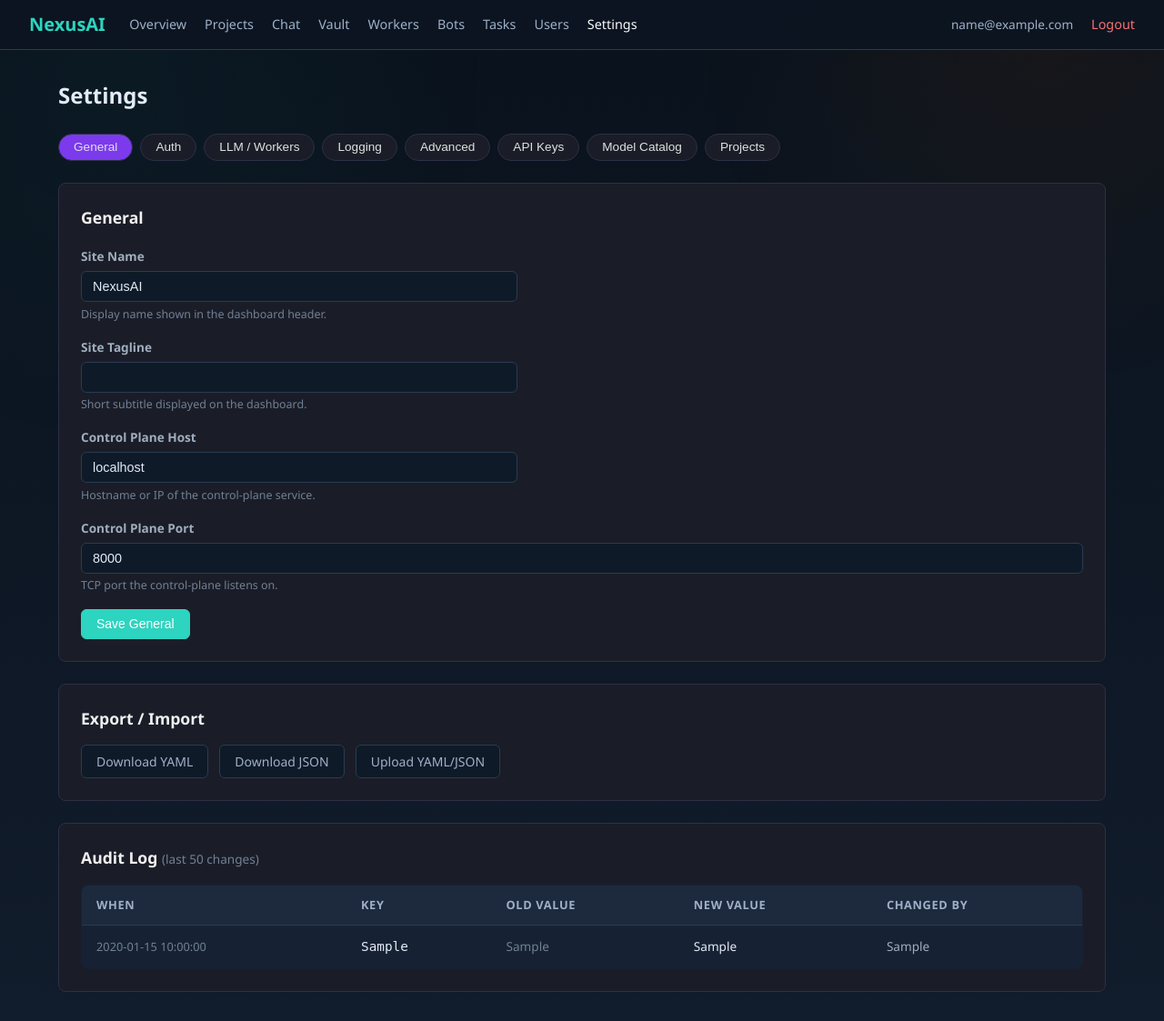
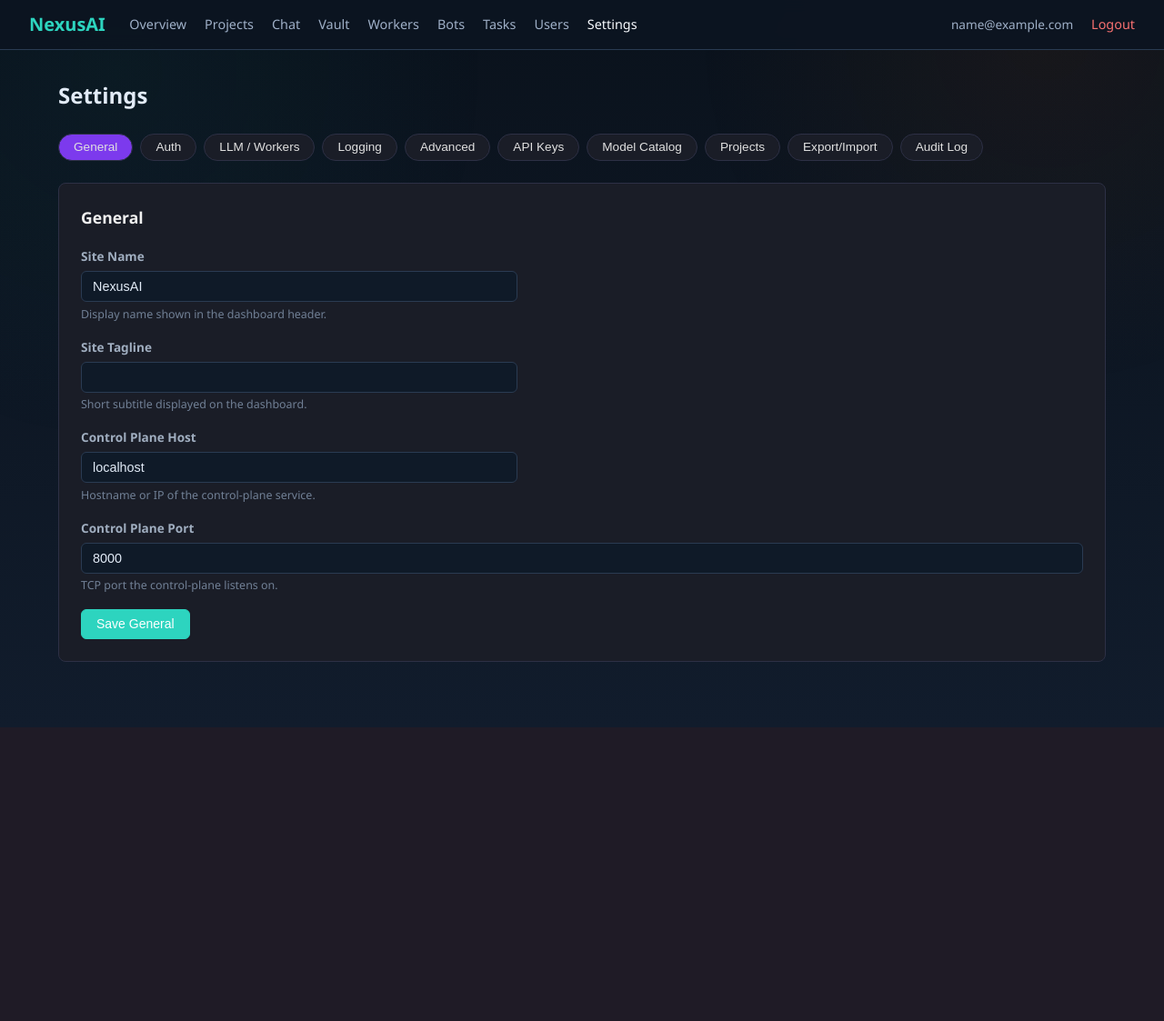
Before and after one commit to Jacobdrosol/NexusAI, a Flask app: page /settings in a window 1280 px wide. Shown: the whole page at 91% size. After the commit the page ends 800 px from the top, so only its background shows below. Run offline with Flask 3, Linux system fonts and the light colour scheme; a user stored in the database is signed in; tables that the repository leaves empty hold one stand-in row (values such as "Sample post"); a database or web service that is not in the repository returns one stand-in record (values such as "Sample title"); data that the repository does not hold is empty; some libraries are stand-ins or nearby versions.

Commit message:
settings: move export/import and audit log into dedicated tabs
Problem:
- The Settings page always rendered Export/Import and Audit Log below every category tab, which made the page noisy and repetitive during UAT.

Changes:
- Added two dedicated tab buttons in settings tab bar:
  - Export/Import -> section-export-import
  - Audit Log -> section-audit-log
- Converted both standalone sections into proper tabbed sections by assigning section IDs and defaulting them to hidden.
- Kept existing switchTab behavior unchanged (it already targets section IDs prefixed with section-).

Tests:
- Updated settings page smoke assertion in tests/test_dashboard_phase4_pages.py to verify:
  - Export/Import and Audit Log tab labels are present
  - data-target values exist for both new tab sections
- Ran: pytest -q tests/test_dashboard_phase4_pages.py
- Result: 22 passed

Impact:
- Export/Import and Audit Log no longer appear on every tab.
- They are now only visible when their own tabs are selected.

```diff
--- a/dashboard/templates/settings.html
+++ b/dashboard/templates/settings.html
@@ -44,6 +44,20 @@
           style="padding:0.4rem 1rem;border-radius:20px;border:1px solid #2d3045;
                  background:#1a1d27;color:#e0e0e0;cursor:pointer;font-size:0.85rem;transition:background 0.2s;">
     Projects
+  </button>
+  <button class="tab-btn"
+          data-target="section-export-import"
+          onclick="switchTab(this)"
+          style="padding:0.4rem 1rem;border-radius:20px;border:1px solid #2d3045;
+                 background:#1a1d27;color:#e0e0e0;cursor:pointer;font-size:0.85rem;transition:background 0.2s;">
+    Export/Import
+  </button>
+  <button class="tab-btn"
+          data-target="section-audit-log"
+          onclick="switchTab(this)"
+          style="padding:0.4rem 1rem;border-radius:20px;border:1px solid #2d3045;
+                 background:#1a1d27;color:#e0e0e0;cursor:pointer;font-size:0.85rem;transition:background 0.2s;">
+    Audit Log
   </button>
 </div>
 
@@ -196,7 +210,8 @@
 </section>
 
 <!-- Export / Import -->
-<section style="background:#1a1d27;border-radius:8px;padding:1.5rem;
+<section id="section-export-import"
+         style="display:none;background:#1a1d27;border-radius:8px;padding:1.5rem;
                 margin-bottom:1.5rem;border:1px solid #2d3045;">
   <h2 style="font-size:1.1rem;margin-bottom:1rem;color:#f0f0f0;">Export / Import</h2>
   <div style="display:flex;gap:0.75rem;flex-wrap:wrap;align-items:center;">
@@ -225,7 +240,8 @@
 </section>
 
 <!-- Audit log -->
-<section style="background:#1a1d27;border-radius:8px;padding:1.5rem;border:1px solid #2d3045;">
+<section id="section-audit-log"
+         style="display:none;background:#1a1d27;border-radius:8px;padding:1.5rem;border:1px solid #2d3045;">
   <h2 style="font-size:1.1rem;margin-bottom:1rem;color:#f0f0f0;">
     Audit Log <span style="font-weight:400;color:#718096;font-size:0.85rem;">(last 50 changes)</span>
   </h2>
```
Also changed, not shown: tests/test_dashboard_phase4_pages.py (+4 -0 lines).
